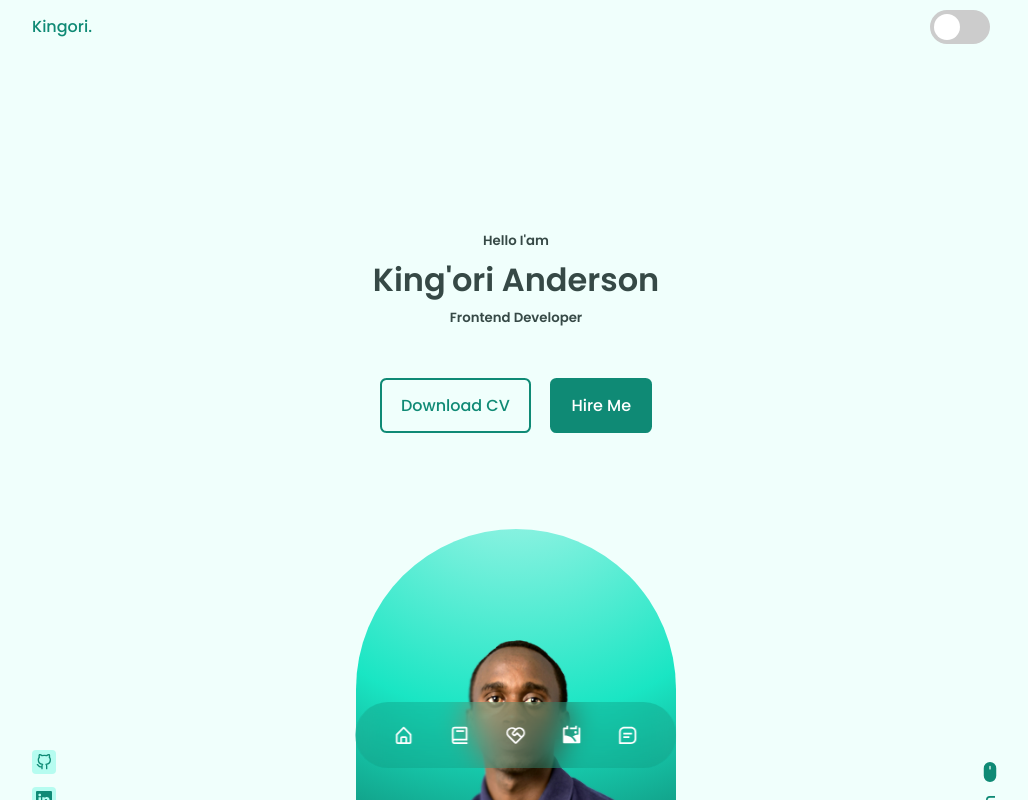
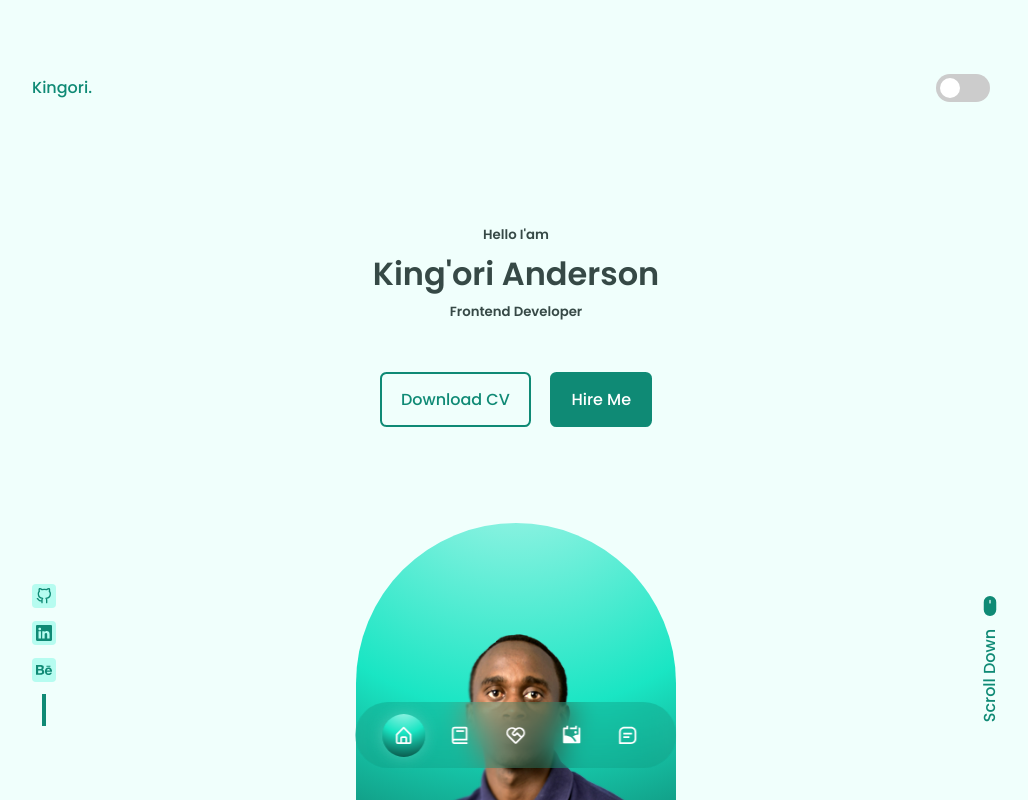
Before and after one commit to kingorianderson/Me, a React (Create React App) app: page / in a window 1280 px wide. Shown: the top 800 px of the page, without its empty margins (124-1152 px from the left). Built offline with nearby package versions, Linux system fonts and the light colour scheme.

Commit message:
improvement

```diff
--- a/src/App.jsx
+++ b/src/App.jsx
@@ -14,6 +14,7 @@
   return (
     <>
       <div className={darkMode ? "dark-mode" : "light-mode"}>
+        <header id="home">
           <div className="container header_container">
             <div className="head">
               <div className="top_nav">
@@ -32,8 +33,10 @@
                 </div>
               </div>
             </div>
+
+            <Header />
           </div>
-        <Header />
+        </header>
         <Nav />
         <Works />
         <Services />
--- a/src/components/header/Header.jsx
+++ b/src/components/header/Header.jsx
@@ -7,8 +7,7 @@
 
 const Header = () => {
   return (
-    <header id="home">
-      <div className="container header_container">
+    <div>
       <h5 className="salute">Hello I'am</h5>
       <h1 className="myname">King'ori Anderson</h1>
       <h5 className="text-light">Frontend Developer</h5>
@@ -28,7 +27,6 @@
         </a>
       </div>
     </div>
-    </header>
   );
 };
 
--- a/src/components/header/header.css
+++ b/src/components/header/header.css
@@ -1,6 +1,6 @@
 header {
   padding-top: 4rem;
-  overflow: hidden;
+  /* overflow: hidden; */
   height: 100vh;
 }
 
--- a/src/index.css
+++ b/src/index.css
@@ -50,55 +50,54 @@
   --z-tooltip: 10;
   --z-fixed: 100;
   --z-modal: 1000;
+
+ /*** Colors ***/
+  /* Change favorite color */
+  --hue-color: 170;
 }
 
 .light-mode {
-  /*** Colors ***/
-  /* Change favorite color */
-  --hue-color: 170;
-
   /* HSL color mode */
   --sat: 66%;
   --lig: 75%;
   --first-color: hsl(var(--hue-color), 80%, 30%); /* hsl(170, 80%, 30%) */
-  --first-color-second: #43cbb5; /* hsl(var(--hue-color), 57%, 53%)*/
+  --first-color-second: hsl(var(--hue-color), 57%, 53%); /*#43cbb5*/
   --first-color-second-alt: hsl(var(--hue-color), 57%, 53%);
   --first-color-lighter-alt: hsl(var(--hue-color), 92%, 85%);
-  --first-color-hover: #43cbb5; /* hsl(var(--hue-color), 57%, 53%)*/
-  --first-color-alt: #14b89c; /* hsl(var(--hue-color), 80%, 40%)*/
-  --first-color-lighter: #b6fcf0; /*hsl(var(--hue-color), 92%, 85%)*/
-  --title-color: hsl(170, 15, 9); /*hsl(var(--hue-color), 15%, 9%)*/
-  --text-color: #364946; /*hsl(var(--hue-color), 15%, 25%)*/
-  --text-color-alt: #364946; /*hsl(var(--hue-color), 15%, 25%)*/
-  --text-color-light: #7b9d98; /*hsl(var(--hue-color), 15%, 55%)*/
-  --body-color: hsl(170, 97%, 97%); /*hsl(var(--hue-color), 97%, 97%)*/
+  --first-color-hover: hsl(var(--hue-color), 57%, 53%);
+  --first-color-alt: hsl(var(--hue-color), 80%, 40%); /*#14b89c*/
+  --first-color-lighter: hsl(var(--hue-color), 92%, 85%); /*#b6fcf0*/
+  --title-color: hsl(var(--hue-color), 15, 9); /*hsl(var(--hue-color), 15%, 9%)*/
+  --text-color: hsl(var(--hue-color), 15%, 25%); /*hsl(var(--hue-color), 15%, 25%)*/
+  --text-color-alt: hsl(var(--hue-color), 15%, 25%); /*hsl(var(--hue-color), 15%, 25%)*/
+  --text-color-light: hsl(var(--hue-color), 15%, 55%); /*#7b9d98*/
+  --body-color: hsl(var(--hue-color), 97%, 97%); /*hsl(var(--hue-color), 97%, 97%)*/
   --container-color: #fff;
-  background: hsl(170, 97%, 97%);
+  background: hsl(var(--hue-color), 97%, 97%);
   color: var(--text-color);
   transition: 0.25s ease-in-out;
 }
 
 /*** Variables Dark theme ***/
 .dark-mode {
-  --hue-color: 170;
 
   /* HSL color mode */
   --sat: 66%;
   --lig: 75%;
   --first-color: hsl(var(--hue-color), 80%, 30%); /* hsl(170, 80%, 30%) */
-  --first-color-second: hsl(170, 80%, 30%);
+  --first-color-second: hsl(var(--hue-color), 80%, 30%);
   --first-color-second-alt: hsl(var(--hue-color), 57%, 53%);
   --first-color-lighter: hsla(var(--hue-color), 80%, 30%, 0.3);
   --first-color-lighter-alt: hsl(var(--hue-color), 92%, 85%);
-  --first-color-alt: #14b89c; /* hsl(var(--hue-color), 80%, 40%)*/
-  --first-color-hover: #43cbb5; /* hsl(var(--hue-color), 57%, 53%)*/
-  --title-color: hsl(170, 8%, 95%);
-  --text-color: hsl(170, 8%, 75%);
+  --first-color-alt: hsl(var(--hue-color), 80%, 40%);
+  --first-color-hover: hsl(var(--hue-color), 57%, 53%);
+  --title-color: hsl(var(--hue-color), 8%, 95%);
+  --text-color: hsl(var(--hue-color), 8%, 75%);
   --text-color-alt: hsl(var(--hue-color), 15%, 25%);
-  --input-color: hsl(170, 29%, 16%);
-  --body-color: hsl(170, 28%, 12%);
+  --input-color: hsl(var(--hue-color), 29%, 16%);
+  --body-color: hsl(var(--hue-color), 28%, 12%);
   --container-color: #fff;
-  background: hsl(170, 28%, 12%);
+  background: hsl(var(--hue-color), 28%, 12%);
   color: var(--text-color);
   transition: 0.25s ease-in-out;
 }
@@ -209,7 +208,7 @@
   width: 100%;
   object-fit: cover;
 }
-
+ /*** Slider ***/
 .switch {
   position: relative;
   display: inline-block;
@@ -226,8 +225,8 @@
 .switch {
   position: relative;
   display: inline-block;
-  width: 60px;
-  height: 34px;
+  width: 54px;
+  height: 28px;
 }
 
 .switch input {
@@ -251,8 +250,8 @@
 .slider:before {
   position: absolute;
   content: "";
-  height: 26px;
-  width: 26px;
+  height: 20px;
+  width: 20px;
   left: 4px;
   bottom: 4px;
   background-color: white;
@@ -261,11 +260,11 @@
 }
 
 input:checked + .slider {
-  background-color: #19a2c1;
+  background-color: var(--first-color);
 }
 
 input:focus + .slider {
-  box-shadow: 0 0 1px #2196f3;
+  box-shadow: 0 0 1px var(--first-color);
 }
 
 input:checked + .slider:before {
```
Also changed, not shown: src/components/header/Nav.jsx (deleted, +0 -33 lines). Lines whose indentation alone changed are shown as unchanged.
